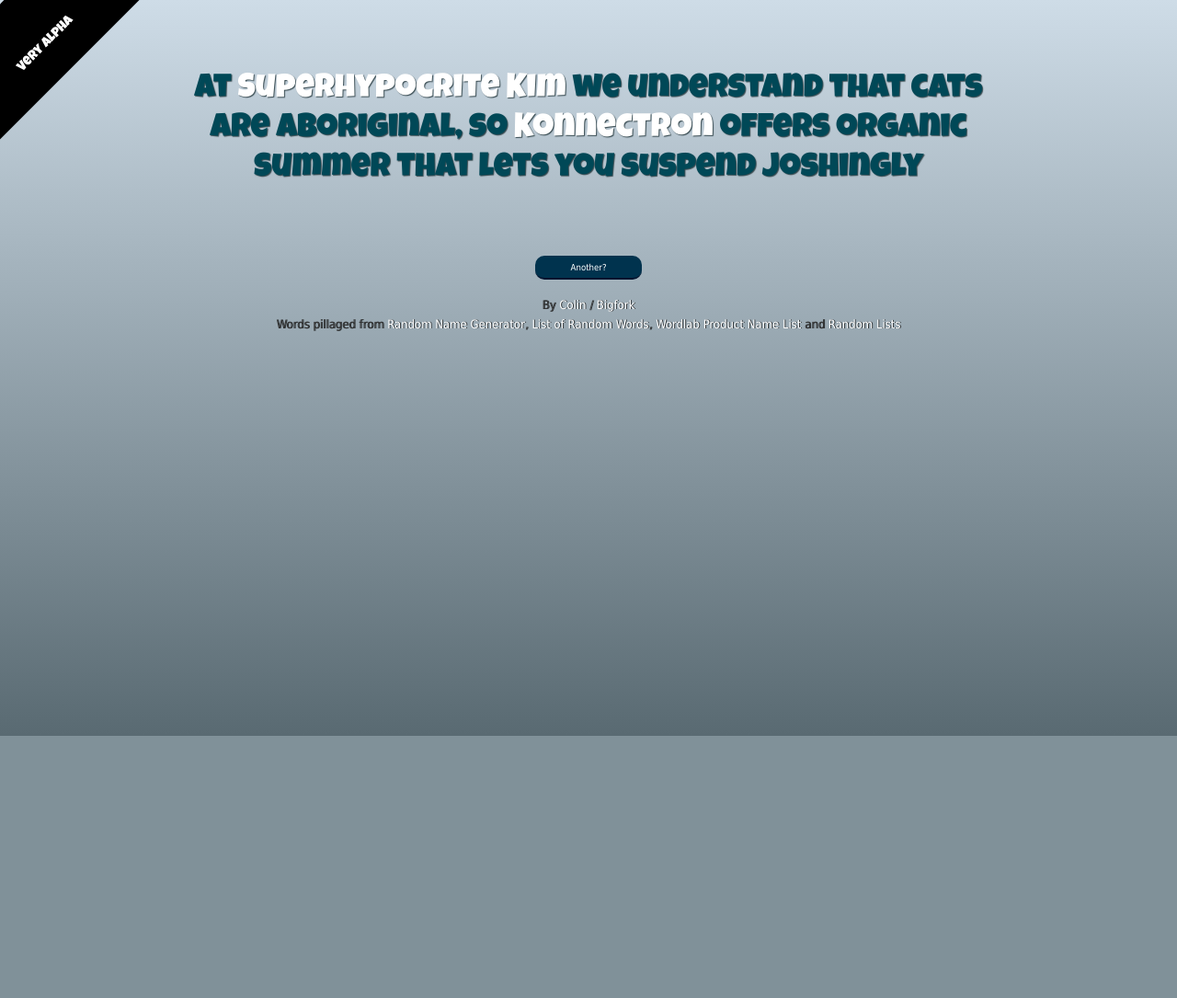
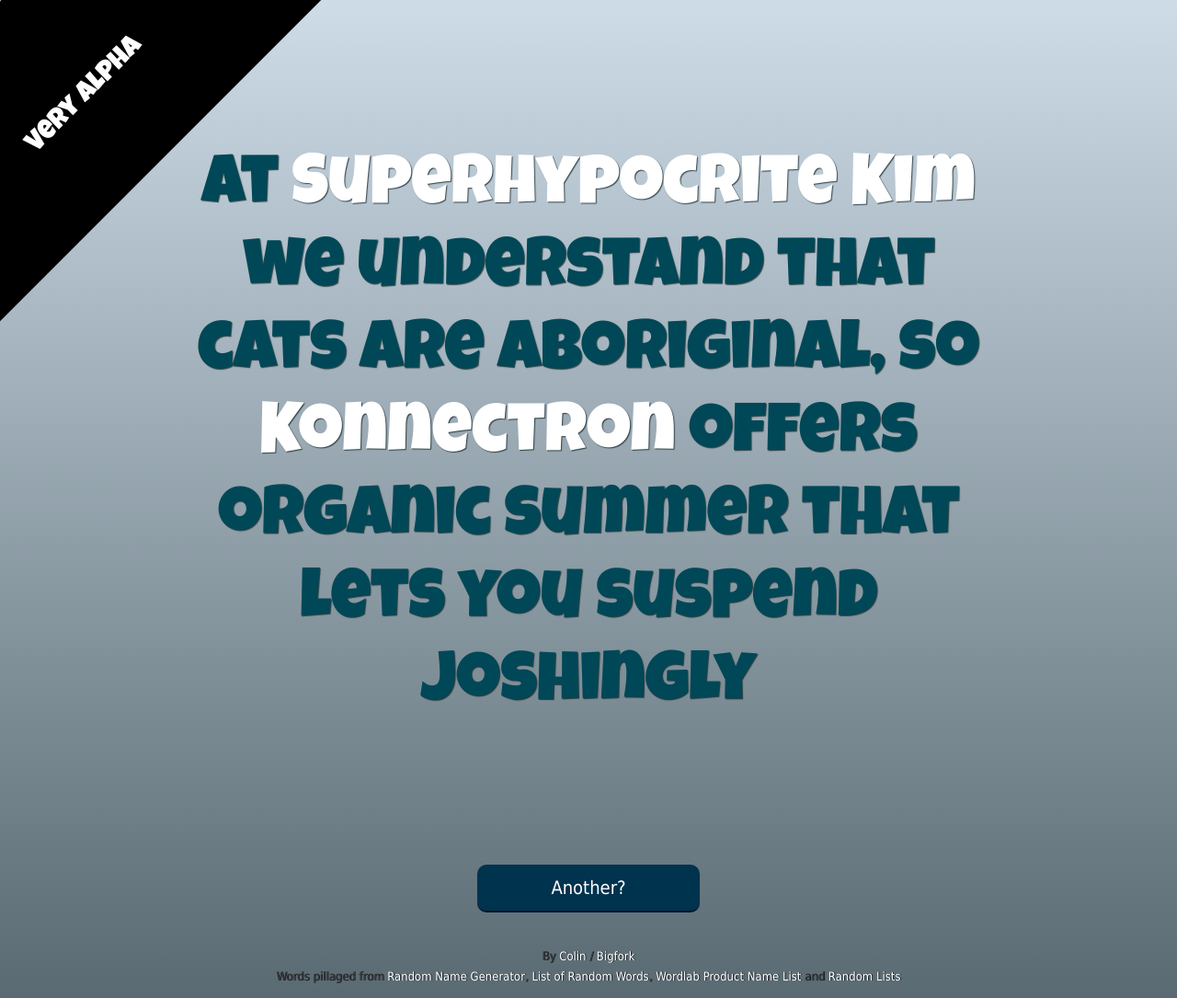
Before and after one commit to feejin/madlib, a PHP site: page / in a window 1280 px wide. Shown: the whole page at 92% size. Before the commit the page ends 800 px from the top, so only its background shows below. Run offline with PHP 8.4, Linux system fonts and the light colour scheme.

Commit message:
gah! scss has spoiled me

```diff
--- a/index.php
+++ b/index.php
@@ -112,7 +112,7 @@ include 'madlib.php'
 		color: #fff;
 	}
 
-	@media (max-width: 900px) {
+	@media (min-width: 900px) {
 		body {
 			font-size: 50%;
 		}
@@ -122,7 +122,13 @@ include 'madlib.php'
 		}
 	}
 
-	@media (max-width: 1100px) {
+	@media (min-width: 1100px) {
+		body {
+			font-size: 62.5%;
+		}
+	}
+
+	@media (min-width: 1100px) {
 		body {
 			font-size: 62.5%;
 		}
```
